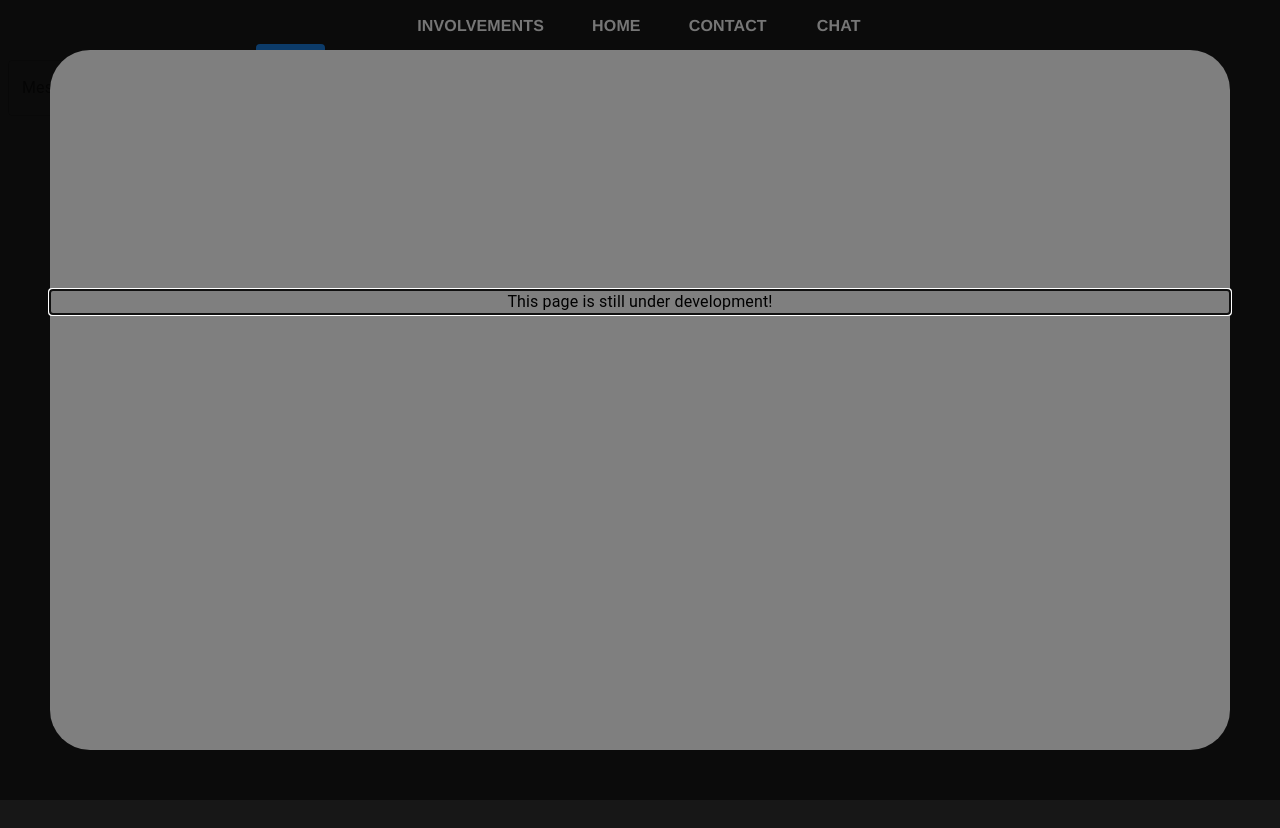
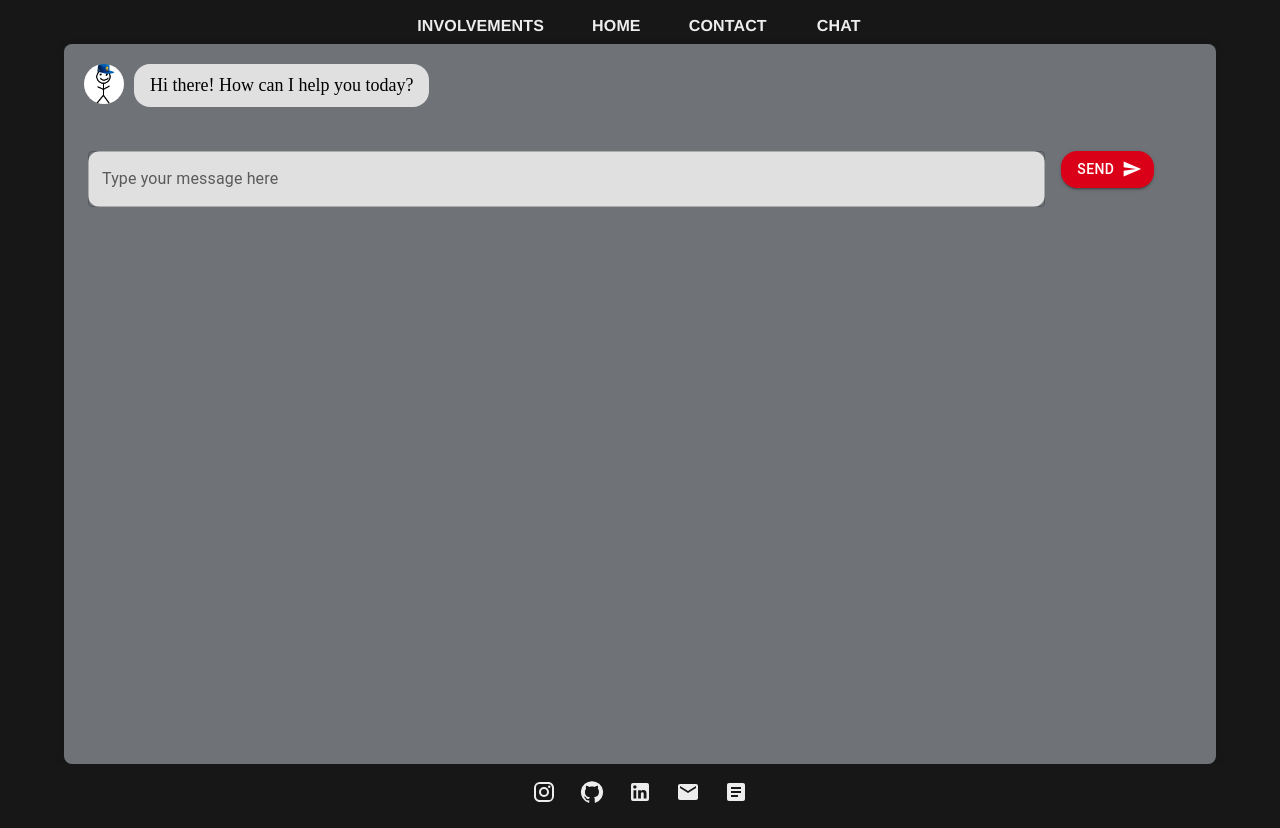
Before and after one commit to asvaliveti/asvaliveti.github.io, a React (Create React App) app: page /AverageWarriorsFan in a window 1280 px wide. Before the commit the page ends 800 px from the top, so only its background shows below. Built offline with nearby package versions, Linux system fonts and the light colour scheme.

Commit message:
updated chatbot page

```diff
--- a/src/pages/chatbot.js
+++ b/src/pages/chatbot.js
@@ -1,79 +1,134 @@
-import React from 'react';
-import TextField from '@mui/material/TextField';
-import Button from '@mui/material/Button';
-import Typography from '@mui/material/Typography'
-import Modal from '@mui/material/Modal'
+import React, { useState, useEffect, useRef } from "react";
+import { styled } from "@mui/system";
+import TextField from "@mui/material/TextField";
+import Button from "@mui/material/Button";
+import SendIcon from "@mui/icons-material/Send";
+import { grey } from "@mui/material/colors";
+import Avatar from "@mui/material/Avatar";
+import fanPic from "../icons/fan.jpeg";
+import warriorsFanPic from "../icons/warriorsFan.jpeg";
+import {Grid} from "@mui/material";
+import axios from "axios";
 
-class Chatbot extends React.Component {
-    constructor(props) {
-        super(props);
+const ChatBotWrapper = styled("div")({
+    display: "flex",
+    flexDirection: "column",
+    height: "90vh",
+    width: "90vw",
+    margin: "auto",
+    backgroundColor: "#6F7378",
+    borderRadius: 8,
+    boxShadow: "0px 2px 8px rgba(0, 0, 0, 0.15)",
+    overflowY: "auto"
+});
 
-        this.state = {
-            messages: [],
-            message: "",
-            avgWarriorsFanResponse: "",
-            open: true
+const ChatBubbleWrapper = styled("div")({
+    display: "flex",
+    marginTop: "20px",
+    marginBottom: "20px",
+    marginLeft: "20px",
+    marginRight: "20px"
+});
+
+const ChatBubble = styled("div")(({ theme }) => ({
+    display: "flex",
+    alignItems: "center",
+    justifyContent: "center",
+    backgroundColor: grey[300],
+    borderRadius: "16px",
+    padding: "8px 16px",
+    margin: "0 10px",
+    fontSize: "16px",
+    fontWeight: 500,
+    maxWidth: "60%",
+    wordWrap: "break-word",
+    whiteSpace: "pre-wrap",
+    lineHeight: "1.5",
+    [theme.breakpoints.up("sm")]: {
+        fontSize: "18px",
+    },
+}));
+
+const Chatbot = () => {
+    const [messages, setMessages] = useState([
+        {
+            message: "Hi there! How can I help you today?",
+            sender: "bot",
+        },
+    ]);
+    const [inputValue, setInputValue] = useState("");
+    const messageEndRef = useRef(null);
+
+    const handleInputChange = (event) => {
+        setInputValue(event.target.value);
     };
+
+    const handleFormSubmit = async (event) => {
+        event.preventDefault();
+        if (inputValue.trim()) {
+            setMessages([
+                ...messages,
+                {message: inputValue, sender: "user"},
+                {message: "This feature is not available yet", sender: "bot"}
+            ]);
+            setInputValue("");
         }
+    };
 
-    handleSendMessage = async () => {
-        fetch('http://localhost:4000/message', {
-            method: 'POST',
-            headers: {
-                'Content-Type': 'application/json'
-            },
-            body: JSON.stringify({
-                message: this.state.message
-            })
-        })
-            .then(response => response.json())
-            .then(data => console.log(data))
-            .catch(error => console.error(error))
-    }
+    useEffect(() => {
+        messageEndRef.current.scrollIntoView({ behavior: "smooth" });
+    }, [messages]);
 
-    handleModalChange = () => {
-        this.setState({open: false})
-    }
-
-    handleMessageChange = (e) => {
-        this.setState({message: e.target.value})
-    }
-
-    render() {
     return (
+        <ChatBotWrapper>
             <div>
-                <Modal
-                    open={this.state.open}
-                    onClose={this.handleModalChange}
-                    closeAfterTransition
-                    BackdropProps={{
-                        timeout: 500,
-                    }}
-                    sx={{backgroundColor: "#FFFFFF", align: "center", borderRadius: 10, margin: "50px"}}
-                >
-                    <Typography mt={30} sx={{textAlign: "center"}}>This page is still under development!</Typography>
-                </Modal>
-                <div>
-                    {this.state.messages.map((message, index) => (
+                {messages.map((message, index) => (
                     <div key={index}>
-                            {message.text}
+                        {message.sender === "bot" && (
+                            <ChatBubbleWrapper>
+                                <Avatar src={warriorsFanPic} />
+                                <ChatBubble>{message.message}</ChatBubble>
+                            </ChatBubbleWrapper>
+                        )}
+                        {message.sender === "user" && (
+                            <ChatBubbleWrapper style={{ justifyContent: "flex-end" }}>
+                                <ChatBubble>{message.message}</ChatBubble>
+                                <Avatar src={fanPic}/>
+                            </ChatBubbleWrapper>
+                        )}
                     </div>
                 ))}
+                <div ref={messageEndRef}></div>
             </div>
-                <div>
+            <form onSubmit={handleFormSubmit} >
+                <Grid container spacing={2} m={1}>
+                    <Grid item xs={10}>
                         <TextField
-                        id="message-input"
-                        label="Message"
-                        margin="normal"
-                        onChange={(e) => this.handleMessageChange(e)}
+                            label="Type your message here"
+                            variant="outlined"
+                            value={inputValue}
+                            fullWidth
+                            onChange={handleInputChange}
+                            sx={{ marginTop: "auto", marginBottom: "10px", backgroundColor: grey[300], borderRadius: 3 }}
                         />
-                    <Button variant="contained" onClick={this.handleSendMessage}>
+                    </Grid>
+                    <Grid item xs={2}>
+                        <Button
+                            variant="contained"
+                            endIcon={<SendIcon />}
+                            type="submit"
+                            sx={{
+                                backgroundColor: "#DA0017",
+                                borderRadius: 4
+                            }}
+                        >
                             Send
                         </Button>
-                </div>
-            </div>
+                    </Grid>
+                </Grid>
+            </form>
+        </ChatBotWrapper>
     );
-    }
-}
+};
 
 export default Chatbot;
```
Also changed, not shown: src/icons/fan.jpeg (added), src/icons/warriorsFan.jpeg (added). Lines whose indentation alone changed are shown as unchanged.
